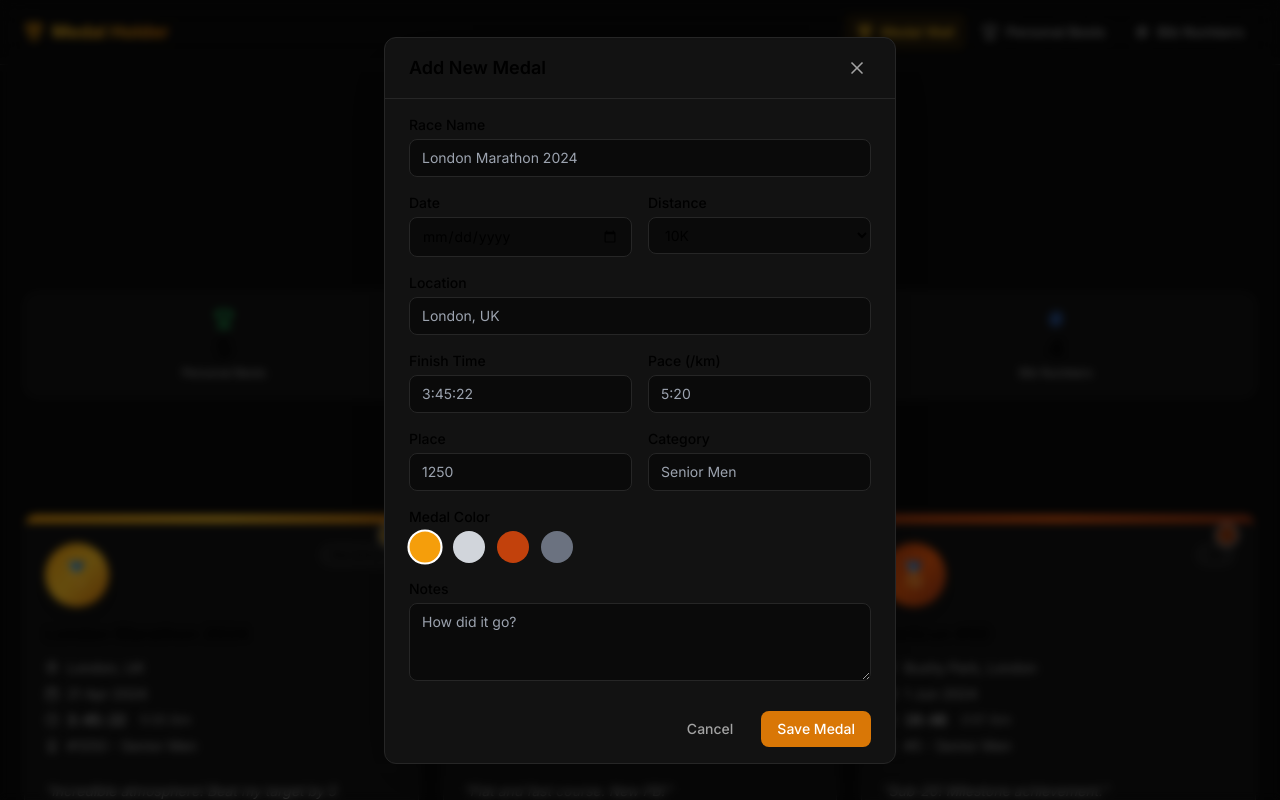
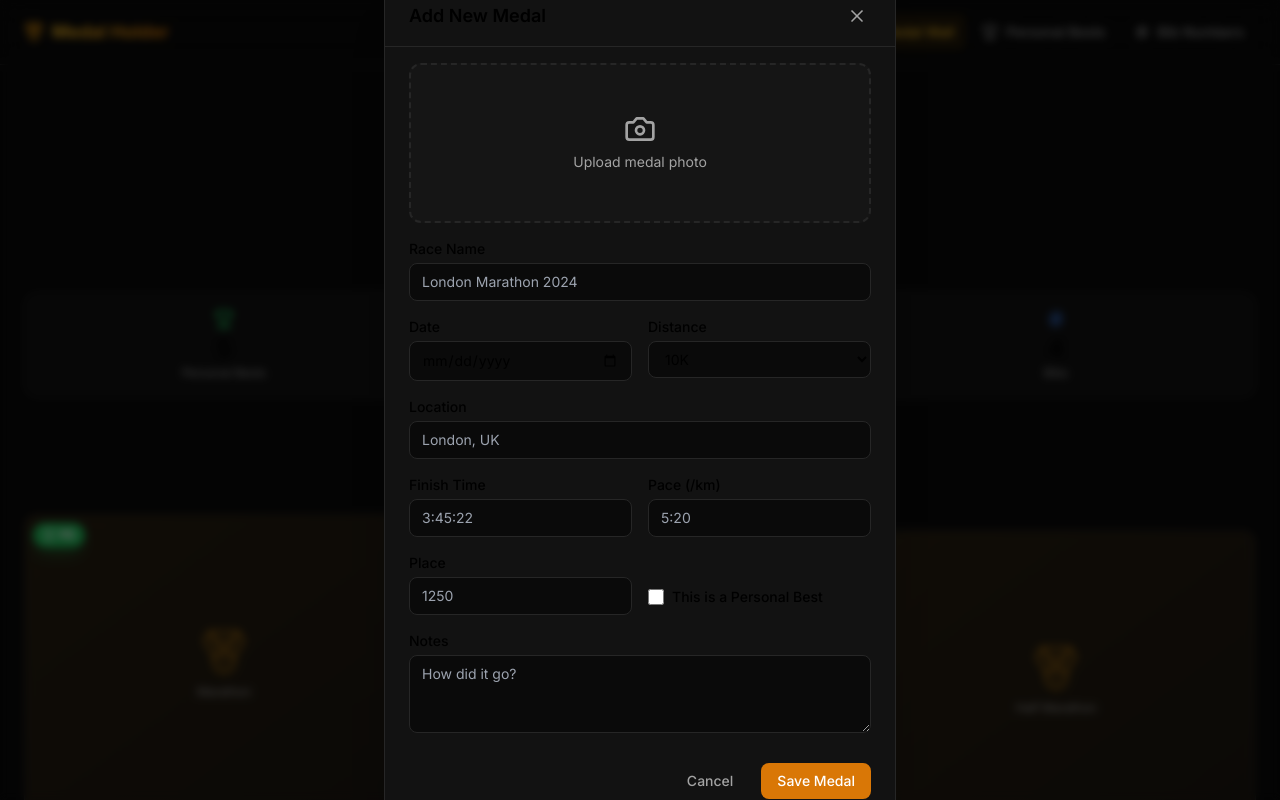
Before and after one commit to iVGeek/PBs, a Next.js app: page / in a window 1280 px wide. Both pictures are taken after a click on the button "Add New Medal". Shown: the top 800 px of the page. Built offline with nearby package versions, Linux system fonts and the light colour scheme.

Commit message:
Photo wall layout, medal/bib image upload, PB badges

```diff
--- a/src/app/bibs/page.tsx
+++ b/src/app/bibs/page.tsx
@@ -1,7 +1,7 @@
 'use client'
 
-import { useEffect, useState } from 'react'
-import { Plus, Hash, Calendar, Trash2 } from 'lucide-react'
+import { useEffect, useState, useRef } from 'react'
+import { Plus, Hash, Calendar, Trash2, Camera, X } from 'lucide-react'
 import { getBibs, addBib, deleteBib, seedSampleData } from '@/lib/store'
 import { generateId, formatDate } from '@/lib/utils'
 import type { BibNumber } from '@/types'
@@ -11,10 +11,54 @@
 
 const distances = ['5K', '10K', 'Half Marathon', 'Marathon', '10 Mile', '5 Mile', '1 Mile', 'Other']
 
+function readFileAsDataURL(file: File): Promise<string> {
+  return new Promise((resolve, reject) => {
+    const reader = new FileReader()
+    reader.onload = () => resolve(reader.result as string)
+    reader.onerror = reject
+    reader.readAsDataURL(file)
+  })
+}
+
+function BibCard({ bib, onDelete, index }: { bib: BibNumber; onDelete: (id: string) => void; index: number }) {
+  const [imgError, setImgError] = useState(false)
+  return (
+    <div className="group relative animate-fade-up rounded-xl border border-border bg-card overflow-hidden transition-all hover:shadow-lg hover:-translate-y-0.5" style={{ animationDelay: `${index * 50}ms` }}>
+      <button onClick={() => onDelete(bib.id)}
+        className="absolute right-2 top-2 z-10 rounded-lg bg-black/50 p-1.5 text-white opacity-0 group-hover:opacity-100 hover:bg-red-500/70 transition-all backdrop-blur-sm">
+        <Trash2 className="h-4 w-4" />
+      </button>
+
+      {bib.imageUrl && !imgError ? (
+        <img src={bib.imageUrl} alt={bib.raceName} className="w-full aspect-[4/3] object-cover" onError={() => setImgError(true)} />
+      ) : (
+        <div className="flex aspect-[4/3] w-full items-center justify-center bg-gradient-to-br from-blue-500/10 to-blue-600/5">
+          <div className="text-center">
+            <Hash className="mx-auto h-8 w-8 text-blue-500/40" />
+            <span className="mt-1 block font-mono text-lg font-bold tracking-widest text-blue-400">{bib.number}</span>
+          </div>
+        </div>
+      )}
+
+      <div className="p-4">
+        <h3 className="font-semibold">{bib.raceName}</h3>
+        <div className="mt-2 flex items-center gap-2 text-xs text-muted-foreground">
+          <Calendar className="h-3 w-3" />
+          {formatDate(bib.eventDate)}
+          <span className="rounded-full bg-secondary px-2 py-0.5">{bib.distance}</span>
+        </div>
+        {bib.notes && <p className="mt-2 text-xs italic text-muted-foreground border-t border-border/50 pt-2">&ldquo;{bib.notes}&rdquo;</p>}
+      </div>
+    </div>
+  )
+}
+
 export default function BibsPage() {
   const [bibs, setBibs] = useState<BibNumber[]>([])
   const [isLoaded, setIsLoaded] = useState(false)
   const [modalOpen, setModalOpen] = useState(false)
+  const [imagePreview, setImagePreview] = useState<string | null>(null)
+  const fileRef = useRef<HTMLInputElement>(null)
   const [form, setForm] = useState({ number: '', raceName: '', eventDate: '', distance: '10K', notes: '' })
 
   useEffect(() => {
@@ -23,15 +67,34 @@
     setIsLoaded(true)
   }, [])
 
+  function handleImagePick(e: React.ChangeEvent<HTMLInputElement>) {
+    const file = e.target.files?.[0]
+    if (!file) return
+    if (file.size > 2 * 1024 * 1024) {
+      toast('Image too large (max 2MB)', 'error')
+      return
+    }
+    readFileAsDataURL(file).then(setImagePreview).catch(() => toast('Failed to read image', 'error'))
+  }
+
   function handleSubmit(e: React.FormEvent) {
     e.preventDefault()
     if (!form.number || !form.eventDate || !form.raceName) {
       toast('Please fill in required fields', 'error')
       return
     }
-    addBib({ id: generateId(), number: form.number, raceName: form.raceName, eventDate: form.eventDate, distance: form.distance, notes: form.notes || undefined })
+    addBib({
+      id: generateId(),
+      number: form.number,
+      raceName: form.raceName,
+      eventDate: form.eventDate,
+      distance: form.distance,
+      notes: form.notes || undefined,
+      imageUrl: imagePreview || undefined,
+    })
     setBibs(getBibs())
     setModalOpen(false)
+    setImagePreview(null)
     setForm({ number: '', raceName: '', eventDate: '', distance: '10K', notes: '' })
     toast('Bib number saved!', 'success')
   }
@@ -68,39 +131,33 @@
       ) : (
         <div className="grid gap-6 sm:grid-cols-2 lg:grid-cols-3">
           {bibs.map((bib, i) => (
-            <div key={bib.id} className="group relative animate-fade-up rounded-xl border border-border bg-card p-6 transition-all hover:shadow-lg hover:-translate-y-0.5" style={{ animationDelay: `${i * 50}ms` }}>
-              <button onClick={() => handleDelete(bib.id)}
-                className="absolute right-3 top-3 rounded-lg p-1.5 text-muted-foreground opacity-0 group-hover:opacity-100 hover:text-red-400 hover:bg-red-500/10 transition-all">
-                <Trash2 className="h-4 w-4" />
-              </button>
-
-              <div className="mb-4 flex items-center justify-center">
-                <div className="flex h-32 w-40 items-center justify-center rounded-xl bg-gradient-to-br from-blue-500/20 to-blue-600/10 border-2 border-dashed border-blue-500/30">
-                  <div className="text-center">
-                    <Hash className="mx-auto h-5 w-5 text-blue-500 mb-1" />
-                    <span className="block font-mono text-2xl font-bold tracking-widest text-blue-400">{bib.number}</span>
-                  </div>
-                </div>
-              </div>
-
-              <h3 className="text-center font-semibold">{bib.raceName}</h3>
-              <div className="mt-3 space-y-1.5">
-                <div className="flex items-center justify-center gap-2 text-xs text-muted-foreground">
-                  <Calendar className="h-3 w-3" />
-                  {formatDate(bib.eventDate)}
-                </div>
-                <div className="flex items-center justify-center gap-2 text-xs text-muted-foreground">
-                  <span className="rounded-full bg-secondary px-2 py-0.5">{bib.distance}</span>
-                </div>
-              </div>
-              {bib.notes && <p className="mt-3 text-center text-xs italic text-muted-foreground border-t border-border/50 pt-3">&ldquo;{bib.notes}&rdquo;</p>}
-            </div>
+            <BibCard key={bib.id} bib={bib} onDelete={handleDelete} index={i} />
           ))}
         </div>
       )}
 
-      <Modal open={modalOpen} onClose={() => setModalOpen(false)} title="Add Bib Number">
+      <Modal open={modalOpen} onClose={() => { setModalOpen(false); setImagePreview(null) }} title="Add Bib Number">
         <form onSubmit={handleSubmit} className="space-y-4">
+          <div>
+            <div onClick={() => fileRef.current?.click()}
+              className="relative flex h-36 w-full cursor-pointer items-center justify-center rounded-xl border-2 border-dashed border-border bg-secondary/30 hover:border-blue-500/50 transition-colors overflow-hidden">
+              {imagePreview ? (
+                <>
+                  <img src={imagePreview} alt="Preview" className="h-full w-full object-cover" />
+                  <button type="button" onClick={(e) => { e.stopPropagation(); setImagePreview(null); if (fileRef.current) fileRef.current.value = '' }}
+                    className="absolute top-2 right-2 rounded-full bg-black/60 p-1 text-white hover:bg-black/80">
+                    <X className="h-4 w-4" />
+                  </button>
+                </>
+              ) : (
+                <div className="text-center text-muted-foreground">
+                  <Camera className="mx-auto h-8 w-8 mb-1" />
+                  <span className="text-sm">Upload bib photo</span>
+                </div>
+              )}
+              <input ref={fileRef} type="file" accept="image/*" onChange={handleImagePick} className="hidden" />
+            </div>
+          </div>
           <div>
             <label className="block text-sm font-medium mb-1">Bib Number</label>
             <input required value={form.number} onChange={(e) => setForm({ ...form, number: e.target.value })}
@@ -131,7 +188,7 @@
               className="w-full rounded-lg border border-border bg-background px-3 py-2 text-sm focus:outline-none focus:ring-2 focus:ring-blue-500" rows={3} placeholder="Any memories from this race?" />
           </div>
           <div className="flex justify-end gap-3 pt-2">
-            <button type="button" onClick={() => setModalOpen(false)} className="rounded-lg px-4 py-2 text-sm font-medium text-muted-foreground hover:text-foreground transition-colors">Cancel</button>
+            <button type="button" onClick={() => { setModalOpen(false); setImagePreview(null) }} className="rounded-lg px-4 py-2 text-sm font-medium text-muted-foreground hover:text-foreground transition-colors">Cancel</button>
             <button type="submit" className="rounded-lg bg-blue-600 px-4 py-2 text-sm font-medium text-white hover:bg-blue-700 transition-colors">Save Bib</button>
           </div>
         </form>
--- a/src/app/page.tsx
+++ b/src/app/page.tsx
@@ -1,7 +1,7 @@
 'use client'
 
-import { useEffect, useState } from 'react'
-import { Plus, Medal, MapPin, Clock, Calendar, Award, Trash2, Trophy, Hash } from 'lucide-react'
+import { useEffect, useState, useRef } from 'react'
+import { Plus, Medal, Clock, MapPin, Trash2, Trophy, Hash, Camera, X } from 'lucide-react'
 import { getMedals, addMedal, deleteMedal, seedSampleData, getPBs, getBibs } from '@/lib/store'
 import { generateId, formatDate } from '@/lib/utils'
 import type { Medal as MedalType } from '@/types'
@@ -11,16 +11,25 @@
 import Link from 'next/link'
 
 const distances = ['5K', '10K', 'Half Marathon', 'Marathon', '10 Mile', '5 Mile', '1 Mile', 'Other']
-const medalColors = ['gold', 'silver', 'bronze', 'other'] as const
+
+function readFileAsDataURL(file: File): Promise<string> {
+  return new Promise((resolve, reject) => {
+    const reader = new FileReader()
+    reader.onload = () => resolve(reader.result as string)
+    reader.onerror = reject
+    reader.readAsDataURL(file)
+  })
+}
 
 export default function MedalWall() {
   const [medals, setMedals] = useState<MedalType[]>([])
   const [isLoaded, setIsLoaded] = useState(false)
   const [modalOpen, setModalOpen] = useState(false)
+  const [imagePreview, setImagePreview] = useState<string | null>(null)
+  const fileRef = useRef<HTMLInputElement>(null)
   const [form, setForm] = useState({
     raceName: '', eventDate: '', location: '', distance: '10K',
-    time: '', pace: '', place: '', category: '',
-    medalColor: 'gold' as MedalType['medalColor'], notes: '',
+    time: '', pace: '', place: '', notes: '', isPB: false,
   })
 
   useEffect(() => {
@@ -29,24 +38,35 @@
     setIsLoaded(true)
   }, [])
 
+  function handleImagePick(e: React.ChangeEvent<HTMLInputElement>) {
+    const file = e.target.files?.[0]
+    if (!file) return
+    if (file.size > 2 * 1024 * 1024) {
+      toast('Image too large (max 2MB)', 'error')
+      return
+    }
+    readFileAsDataURL(file).then(setImagePreview).catch(() => toast('Failed to read image', 'error'))
+  }
+
   function handleSubmit(e: React.FormEvent) {
     e.preventDefault()
     addMedal({
       id: generateId(),
       raceName: form.raceName,
       eventDate: form.eventDate,
-      location: form.location,
+      location: form.location || undefined,
       distance: form.distance,
       time: form.time || undefined,
       pace: form.pace || undefined,
       place: form.place ? parseInt(form.place) : undefined,
-      category: form.category || undefined,
-      medalColor: form.medalColor,
       notes: form.notes || undefined,
+      imageUrl: imagePreview || undefined,
+      isPB: form.isPB,
     })
     setMedals(getMedals())
     setModalOpen(false)
-    setForm({ raceName: '', eventDate: '', location: '', distance: '10K', time: '', pace: '', place: '', category: '', medalColor: 'gold', notes: '' })
+    setImagePreview(null)
+    setForm({ raceName: '', eventDate: '', location: '', distance: '10K', time: '', pace: '', place: '', notes: '', isPB: false })
     toast('Medal added!', 'success')
   }
 
@@ -69,7 +89,6 @@
 
   return (
     <div className="mx-auto max-w-7xl px-4 py-8 sm:px-6">
-      {/* Hero */}
       <div className="mb-10 text-center">
         <div className="mb-4 inline-flex rounded-full bg-amber-500/10 px-4 py-1.5 text-sm font-medium text-amber-400">
           Race Medal Collection
@@ -79,60 +98,70 @@
         </h1>
         <p className="mt-3 text-muted-foreground max-w-lg mx-auto">
           Your personal wall of race medals, personal bests, and bib numbers.
-          Every race tells a story.
         </p>
       </div>
 
-      {/* Quick Stats */}
       <div className="mb-10 grid gap-4 sm:grid-cols-3">
         <Link href="/pbs" className="rounded-xl border border-border bg-card p-4 text-center hover:border-running-500/30 transition-all hover:shadow-md">
           <Trophy className="mx-auto h-5 w-5 text-running-500 mb-1" />
           <div className="text-2xl font-bold">{pbs.length}</div>
           <div className="text-xs text-muted-foreground">Personal Bests</div>
         </Link>
-        <div className="rounded-xl border border-border bg-card p-4 text-center">
+        <div className="rounded-xl border border-amber-500/20 bg-card p-4 text-center">
           <Medal className="mx-auto h-5 w-5 text-amber-500 mb-1" />
           <div className="text-2xl font-bold">{medals.length}</div>
-          <div className="text-xs text-muted-foreground">Medals Earned</div>
+          <div className="text-xs text-muted-foreground">Medals</div>
         </div>
         <Link href="/bibs" className="rounded-xl border border-border bg-card p-4 text-center hover:border-blue-500/30 transition-all hover:shadow-md">
           <Hash className="mx-auto h-5 w-5 text-blue-500 mb-1" />
           <div className="text-2xl font-bold">{bibs.length}</div>
-          <div className="text-xs text-muted-foreground">Bib Numbers</div>
+          <div className="text-xs text-muted-foreground">Bibs</div>
         </Link>
       </div>
 
-      {/* Add Medal Button */}
       <div className="mb-8 text-center">
-        <button
-          onClick={() => setModalOpen(true)}
-          className="inline-flex items-center gap-2 rounded-full bg-amber-600 px-6 py-3 text-sm font-medium text-white hover:bg-amber-700 transition-all shadow-lg shadow-amber-600/20"
-        >
+        <button onClick={() => setModalOpen(true)}
+          className="inline-flex items-center gap-2 rounded-full bg-amber-600 px-6 py-3 text-sm font-medium text-white hover:bg-amber-700 transition-all shadow-lg shadow-amber-600/20">
           <Plus className="h-4 w-4" />
           Add New Medal
         </button>
       </div>
 
-      {/* Medal Wall */}
       {medals.length === 0 ? (
-        <EmptyState
-          title="No medals yet"
-          description="Add your first race medal to start building your collection wall."
-          actionLabel="Add Medal"
-          onAction={() => setModalOpen(true)}
-          icon={<Medal className="h-12 w-12" />}
-        />
+        <EmptyState title="No medals yet" description="Add your first race medal to start your collection." actionLabel="Add Medal" onAction={() => setModalOpen(true)} icon={<Medal className="h-12 w-12" />} />
       ) : (
-        <div className="grid gap-6 sm:grid-cols-2 lg:grid-cols-3">
+        <div className="columns-1 sm:columns-2 lg:columns-3 gap-4 space-y-4">
           {medals.map((medal, i) => (
             <MedalCard key={medal.id} medal={medal} onDelete={handleDelete} index={i} />
           ))}
         </div>
       )}
 
-      {/* Add Medal Modal */}
-      <Modal open={modalOpen} onClose={() => setModalOpen(false)} title="Add New Medal">
+      <Modal open={modalOpen} onClose={() => { setModalOpen(false); setImagePreview(null) }} title="Add New Medal">
         <form onSubmit={handleSubmit} className="space-y-4">
+          <div className="flex justify-center">
+            <div
+              onClick={() => fileRef.current?.click()}
+              className="relative flex h-40 w-full cursor-pointer items-center justify-center rounded-xl border-2 border-dashed border-border bg-secondary/30 hover:border-amber-500/50 transition-colors overflow-hidden"
+            >
+              {imagePreview ? (
+                <>
+                  <img src={imagePreview} alt="Preview" className="h-full w-full object-cover" />
+                  <button type="button" onClick={(e) => { e.stopPropagation(); setImagePreview(null); if (fileRef.current) fileRef.current.value = '' }}
+                    className="absolute top-2 right-2 rounded-full bg-black/60 p-1 text-white hover:bg-black/80">
+                    <X className="h-4 w-4" />
+                  </button>
+                </>
+              ) : (
+                <div className="text-center text-muted-foreground">
+                  <Camera className="mx-auto h-8 w-8 mb-1" />
+                  <span className="text-sm">Upload medal photo</span>
+                </div>
+              )}
+              <input ref={fileRef} type="file" accept="image/*" onChange={handleImagePick} className="hidden" />
+            </div>
+          </div>
+
           <div>
             <label className="block text-sm font-medium mb-1">Race Name</label>
             <input required value={form.raceName} onChange={(e) => setForm({ ...form, raceName: e.target.value })}
@@ -175,21 +204,12 @@
               <input type="number" value={form.place} onChange={(e) => setForm({ ...form, place: e.target.value })}
                 className="w-full rounded-lg border border-border bg-background px-3 py-2 text-sm focus:outline-none focus:ring-2 focus:ring-amber-500" placeholder="1250" />
             </div>
-            <div>
-              <label className="block text-sm font-medium mb-1">Category</label>
-              <input value={form.category} onChange={(e) => setForm({ ...form, category: e.target.value })}
-                className="w-full rounded-lg border border-border bg-background px-3 py-2 text-sm focus:outline-none focus:ring-2 focus:ring-amber-500" placeholder="Senior Men" />
-            </div>
-          </div>
-          <div>
-            <label className="block text-sm font-medium mb-1">Medal Color</label>
-            <div className="flex gap-3">
-              {medalColors.map((c) => (
-                <button key={c} type="button" onClick={() => setForm({ ...form, medalColor: c })}
-                  className={`h-8 w-8 rounded-full border-2 transition-all ${form.medalColor === c ? 'border-white scale-110' : 'border-transparent'} ${
-                    c === 'gold' ? 'bg-amber-500' : c === 'silver' ? 'bg-gray-300' : c === 'bronze' ? 'bg-orange-700' : 'bg-gray-500'
-                  }`} />
-              ))}
+            <div className="flex items-end pb-2">
+              <label className="flex items-center gap-2 cursor-pointer">
+                <input type="checkbox" checked={form.isPB} onChange={(e) => setForm({ ...form, isPB: e.target.checked })}
+                  className="h-4 w-4 rounded border-border bg-background text-running-500 focus:ring-running-500" />
+                <span className="text-sm font-medium">This is a Personal Best</span>
+              </label>
             </div>
           </div>
           <div>
@@ -198,7 +218,7 @@
               className="w-full rounded-lg border border-border bg-background px-3 py-2 text-sm focus:outline-none focus:ring-2 focus:ring-amber-500" rows={3} placeholder="How did it go?" />
           </div>
           <div className="flex justify-end gap-3 pt-2">
-            <button type="button" onClick={() => setModalOpen(false)} className="rounded-lg px-4 py-2 text-sm font-medium text-muted-foreground hover:text-foreground transition-colors">Cancel</button>
+            <button type="button" onClick={() => { setModalOpen(false); setImagePreview(null) }} className="rounded-lg px-4 py-2 text-sm font-medium text-muted-foreground hover:text-foreground transition-colors">Cancel</button>
             <button type="submit" className="rounded-lg bg-amber-600 px-4 py-2 text-sm font-medium text-white hover:bg-amber-700 transition-colors">Save Medal</button>
           </div>
         </form>
@@ -208,71 +228,66 @@
 }
 
 function MedalCard({ medal, onDelete, index }: { medal: MedalType; onDelete: (id: string) => void; index: number }) {
-  const ribbonMap = {
-    gold: { bg: 'from-amber-500 via-amber-400 to-amber-600', shadow: 'shadow-amber-500/20' },
-    silver: { bg: 'from-gray-300 via-gray-200 to-gray-400', shadow: 'shadow-gray-300/20' },
-    bronze: { bg: 'from-orange-700 via-orange-600 to-orange-800', shadow: 'shadow-orange-700/20' },
-    other: { bg: 'from-gray-500 via-gray-400 to-gray-600', shadow: 'shadow-gray-500/20' },
-  }
-  const ribbon = ribbonMap[medal.medalColor || 'other']
+  const [imgError, setImgError] = useState(false)
 
   return (
     <div
-      className={`group relative animate-fade-up rounded-xl border border-border bg-card overflow-hidden transition-all hover:shadow-xl hover:-translate-y-1 ${ribbon.shadow}`}
+      className="group relative inline-block w-full animate-fade-up rounded-xl border border-border bg-card overflow-hidden transition-all hover:shadow-xl hover:-translate-y-1 break-inside-avoid"
       style={{ animationDelay: `${index * 60}ms` }}
     >
-      {/* Ribbon */}
-      <div className={`h-2 w-full bg-gradient-to-r ${ribbon.bg}`} />
-
-      {/* Ribbon loop accent */}
-      <div className={`absolute top-2 right-4 h-6 w-6 rounded-full border-2 ${ribbon.bg} bg-gradient-to-br opacity-60`} />
-
       <button onClick={() => onDelete(medal.id)}
-        className="absolute right-3 top-8 rounded-lg p-1.5 text-muted-foreground opacity-0 group-hover:opacity-100 hover:text-red-400 hover:bg-red-500/10 transition-all z-10">
+        className="absolute right-2 top-2 z-10 rounded-lg bg-black/50 p-1.5 text-white opacity-0 group-hover:opacity-100 hover:bg-red-500/70 transition-all backdrop-blur-sm">
         <Trash2 className="h-4 w-4" />
       </button>
 
-      <div className="p-5">
-        {/* Medal Circle */}
-        <div className="mb-4 flex items-start justify-between">
-          <div className={`flex h-16 w-16 items-center justify-center rounded-full bg-gradient-to-br ${ribbon.bg} shadow-lg`}>
-            <span className="text-2xl">
-              {medal.medalColor === 'gold' ? '🥇' : medal.medalColor === 'silver' ? '🥈' : medal.medalColor === 'bronze' ? '🥉' : '🏅'}
+      {/* PB Badge */}
+      {medal.isPB && (
+        <div className="absolute left-2 top-2 z-10 rounded-full bg-running-500 px-2.5 py-1 text-xs font-bold text-white shadow-lg shadow-running-500/30 flex items-center gap-1">
+          <Trophy className="h-3 w-3" />
+          PB
+        </div>
+      )}
+
+      {/* Medal Image */}
+      {medal.imageUrl && !imgError ? (
+        <img
+          src={medal.imageUrl}
+          alt={medal.raceName}
+          className="w-full aspect-[4/3] object-cover"
+          onError={() => setImgError(true)}
+        />
+      ) : (
+        <div className="flex aspect-[4/3] w-full items-center justify-center bg-gradient-to-br from-amber-500/10 to-amber-600/5">
+          <div className="text-center">
+            <Medal className="mx-auto h-12 w-12 text-amber-500/40" />
+            <p className="mt-2 text-xs text-muted-foreground">{medal.distance}</p>
+          </div>
+        </div>
+      )}
+
+      {/* Info overlay */}
+      <div className="p-4">
+        <h3 className="font-semibold leading-tight">{medal.raceName}</h3>
+        <div className="mt-2 flex flex-wrap items-center gap-x-3 gap-y-1 text-sm text-muted-foreground">
+          {medal.time && (
+            <span className="flex items-center gap-1">
+              <Clock className="h-3.5 w-3.5 shrink-0" />
+              <span className="font-mono font-medium text-foreground">{medal.time}</span>
             </span>
-          </div>
-          <span className="rounded-full bg-secondary px-3 py-1 text-xs font-medium">{medal.distance}</span>
-        </div>
-
-        <h3 className="font-semibold text-lg leading-tight">{medal.raceName}</h3>
-
-        <div className="mt-3 space-y-1.5">
+          )}
           {medal.location && (
-            <div className="flex items-center gap-2 text-sm text-muted-foreground">
+            <span className="flex items-center gap-1">
               <MapPin className="h-3.5 w-3.5 shrink-0" />
               {medal.location}
-            </div>
-          )}
-          <div className="flex items-center gap-2 text-sm text-muted-foreground">
-            <Calendar className="h-3.5 w-3.5 shrink-0" />
-            {formatDate(medal.eventDate)}
-          </div>
-          {medal.time && (
-            <div className="flex items-center gap-2 text-sm text-muted-foreground">
-              <Clock className="h-3.5 w-3.5 shrink-0" />
-              <span className="font-mono font-medium text-foreground">{medal.time}</span>
-              {medal.pace && <span className="text-xs">&middot; {medal.pace} /km</span>}
-            </div>
-          )}
-          {medal.place && (
-            <div className="flex items-center gap-2 text-sm text-muted-foreground">
-              <Award className="h-3.5 w-3.5 shrink-0" />
-              #{medal.place} {medal.category ? `- ${medal.category}` : ''}
-            </div>
+            </span>
           )}
         </div>
-
+        <div className="mt-1 text-xs text-muted-foreground">
+          {formatDate(medal.eventDate)}
+          {medal.pace && <span> &middot; {medal.pace} /km</span>}
+        </div>
         {medal.notes && (
-          <p className="mt-3 text-sm italic text-muted-foreground border-t border-border/50 pt-3">
+          <p className="mt-2 text-xs italic text-muted-foreground border-t border-border/50 pt-2">
             &ldquo;{medal.notes}&rdquo;
           </p>
         )}
```
Also changed, not shown: src/lib/store.ts (+6 -6 lines), src/types/index.ts (+4 -5 lines).
